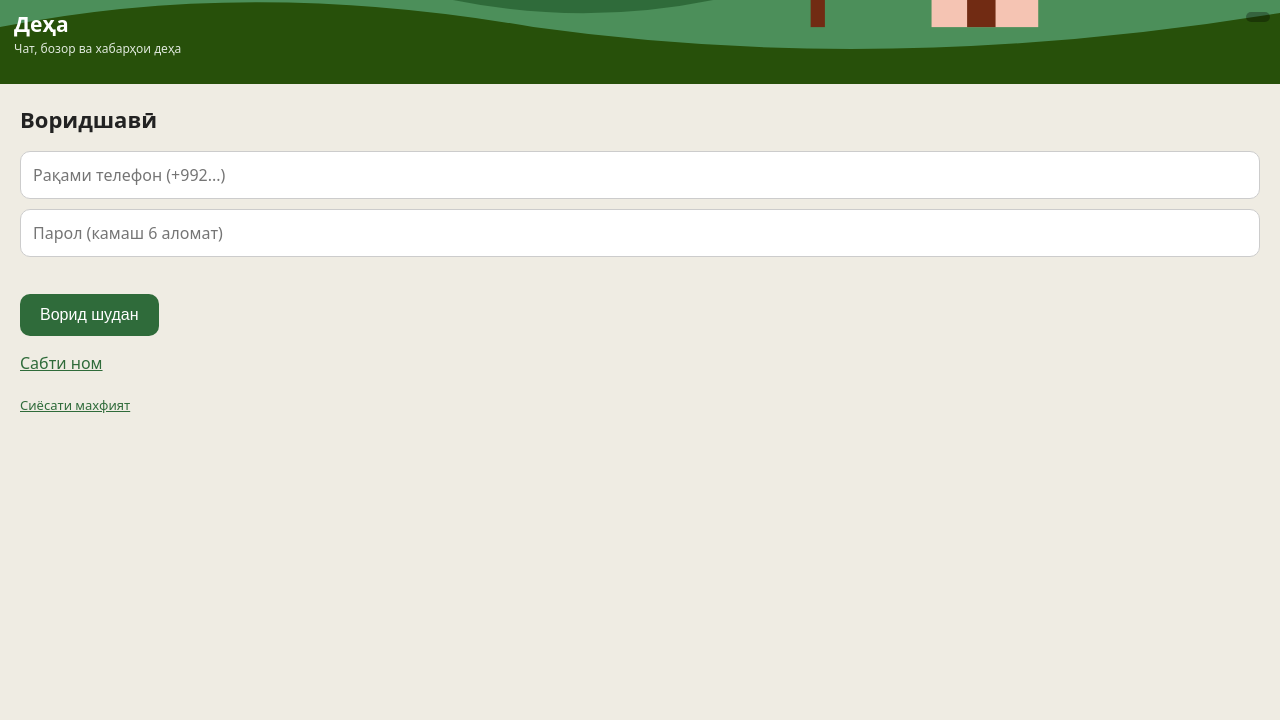
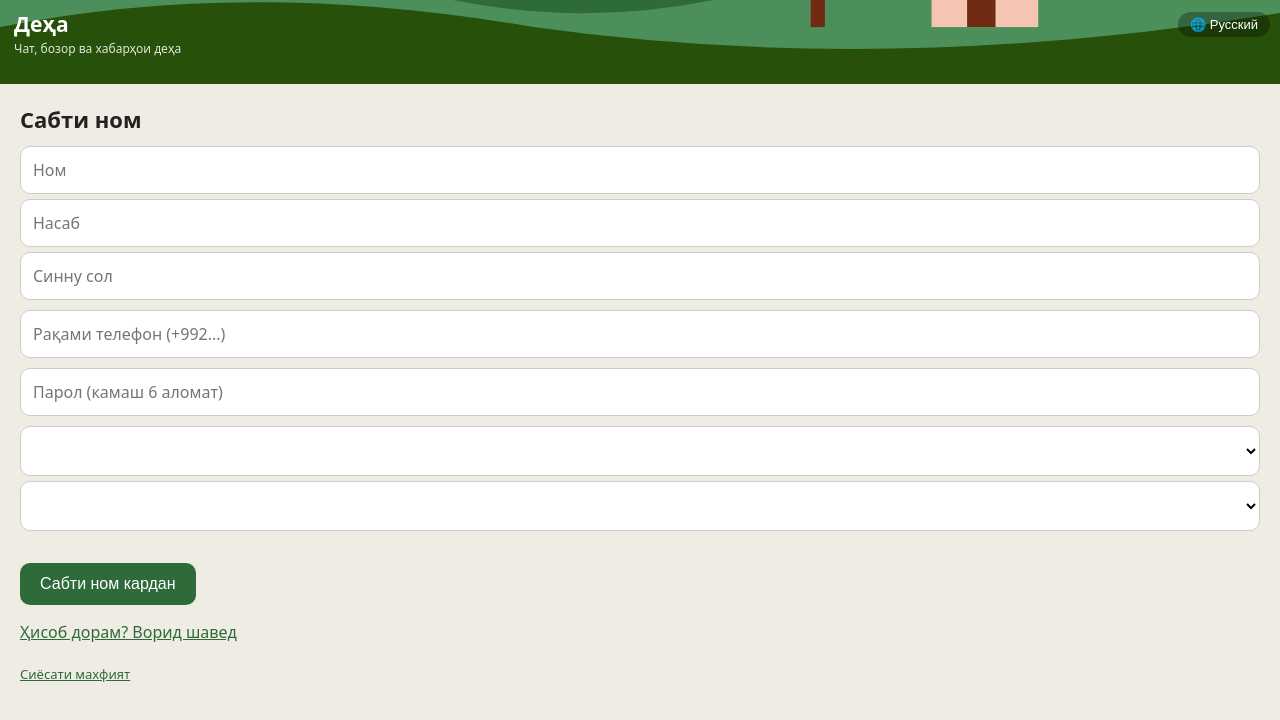
Before and after one commit to farho3469-source/deha-server, a website: page public/index.html in a window 1280 px wide. Drawn offline with nearby package versions, Linux system fonts and the light colour scheme; no server answers.

Commit message:
Add files via upload

```diff
--- a/public/index.html
+++ b/public/index.html
@@ -2110,4 +2110,12 @@ if ('serviceWorker' in navigator){
   navigator.serviceWorker.register('/sw.js').catch(() => {});
   navigator.serviceWorker.addEventListener('message', (e) => { if (e.data && e.data.updated) $('upd').style.display = 'block'; });
 }
-$('lang').textContent = LANG === 'ru' ? '🌐 Тоҷ
+$('lang').textContent = LANG === 'ru' ? '🌐 Тоҷикӣ' : '🌐 Русский';
+fetch('/api/places').then((r) => r.json()).then((p) => { places = p; fillPlace('rdist', 'rvil'); }).catch(() => {});
+
+const saved = localStorage.getItem('token');
+if (saved) start(saved);
+else toggleMode();
+</script>
+</body>
+</html>
```
